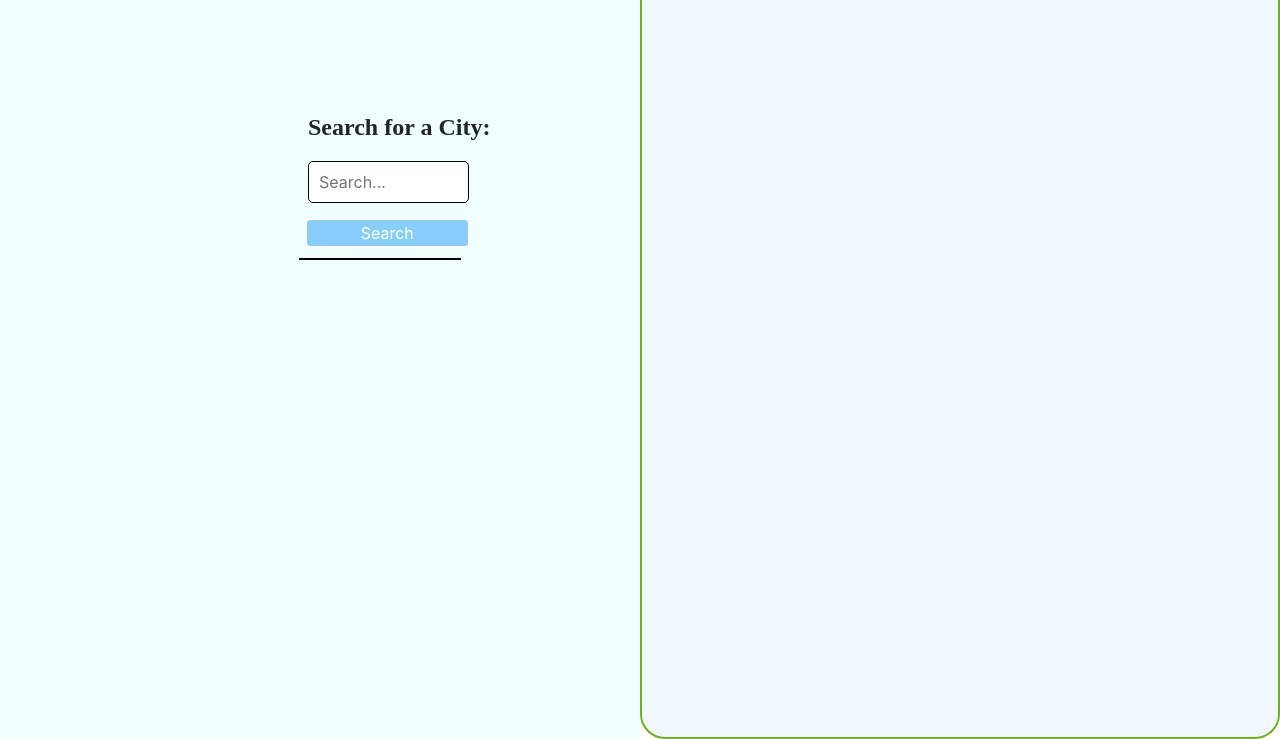
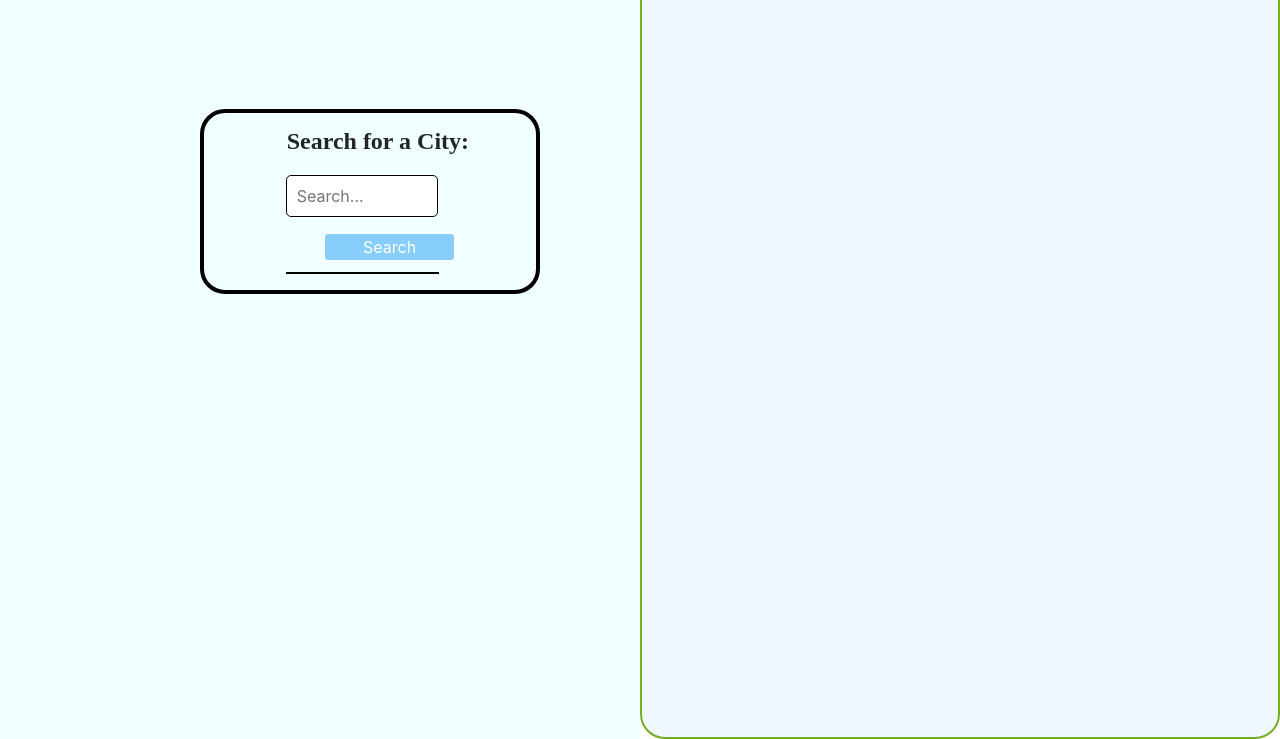
Before and after one commit to noarrassam/Weather-Dashboard, a plain HTML site: page index.html in a window 1280 px wide. Shown: the part 61-800 px from the top of the page. Drawn offline with nearby package versions, Linux system fonts and the light colour scheme.

Commit message:
modified css

```diff
--- a/main.css
+++ b/main.css
@@ -22,8 +22,8 @@
   font-weight: bold;
   font-family: "Times New Roman", Times, serif;
   font-size: x-large;
-  margin-left: 18px;
   margin-top: 10px;
+  margin-left: 24.9%;
 }
 
 #wicon {
@@ -40,6 +40,7 @@
   width: 50%;
   padding: 10px;
   border-radius: 5px;
+  margin-left: 120px;
 }
 
 #citiesNamesUl li:hover {
@@ -53,6 +54,7 @@
   margin-left: 18px;
   border: 1px solid;
   border-radius: 5px;
+  margin-left: 24.6%;
 }
 
 #btn {
@@ -60,24 +62,25 @@
   color: white;
   text-align: center;
   font-size: 16px;
-  width: 47%;
-  margin-left: 15px;
+  width: 55%;
   margin-top: 15px;
   border: 2px solid;
   border-radius: 5px;
+  margin-left: 12%;
 }
 
 #searchBtn {
   height: 10%;
   padding: auto;
+  margin-left: 90px;
 }
 
 #border {
   margin-top: 10px;
   border-bottom: 2px solid black;
   color: black;
-  width: 46.3%;
-  margin-left: 2.5%;
+  width: 46%;
+  margin-left: 24.8%;
 }
 
 #cityWeatherForcastUL {
@@ -146,8 +149,12 @@
 }
 
 .centered1 {
-  margin-left: 290px;
+  /* width: 50%; */
+  margin-left: 200px;
+  margin-right: 100px;
   margin-top: 150px;
+  border-radius: 25px;
+  border: 4px solid black
 }
 
 #currentWeatherBorder {
```
